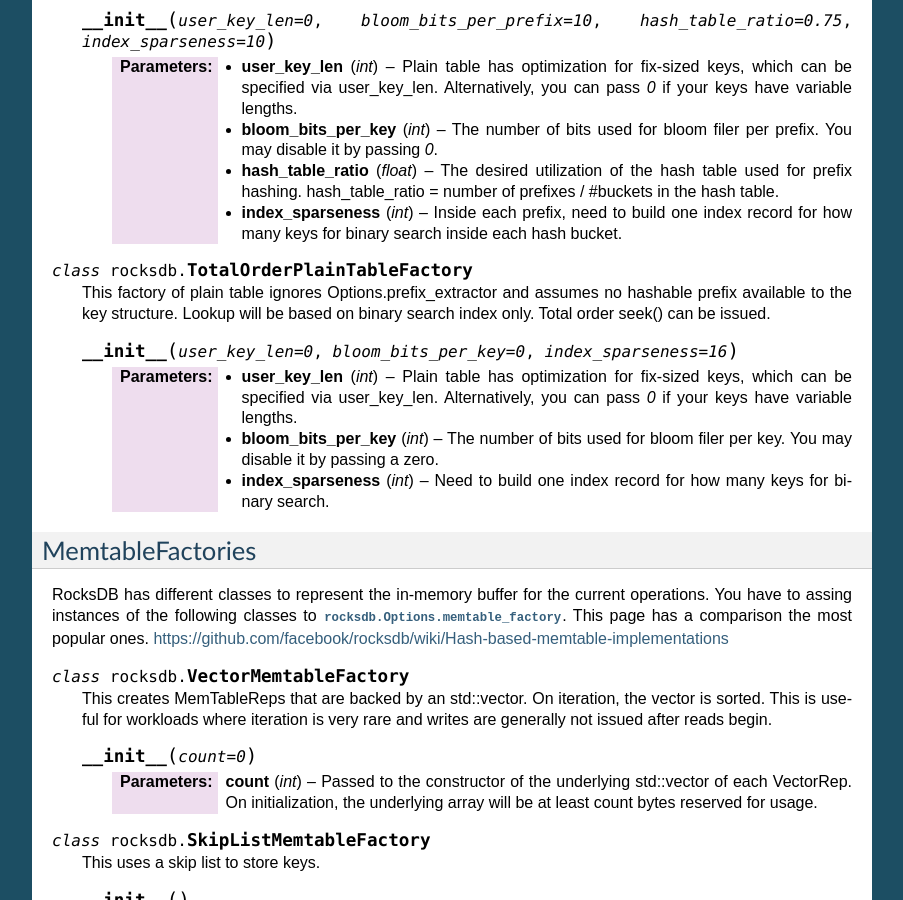
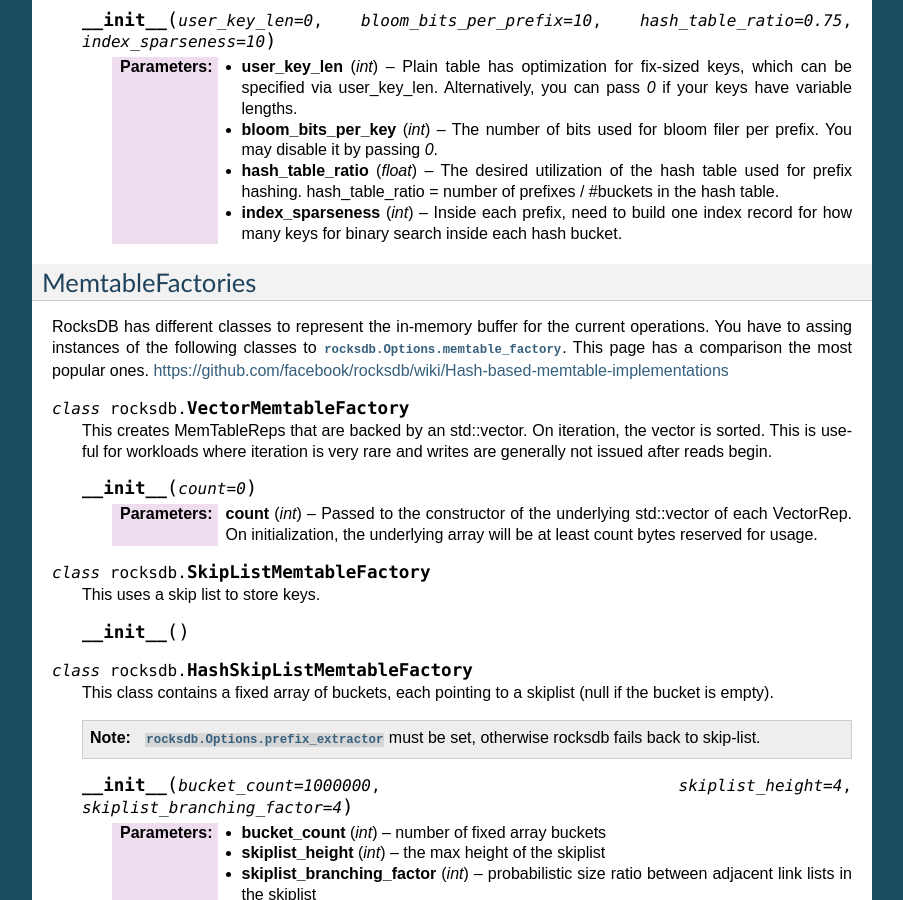
Before and after one commit to stephan-hof/pyrocksdb, a Sphinx documentation site: the page built from docs/api/options.rst, in a window 1280 px wide and 900 px high, scrolled down 14759 px. Shown: the whole window, without its empty margins (198-1101 px from the left). Built offline with Sphinx 7.4.7, drawn with Linux system fonts in a browser that asks for light colours; some of the changed text lies outside the part shown.

Commit message:
Remove TotalOrderPlainTableFactory. It was also removed in rocksdb.

```diff
--- a/docs/api/options.rst
+++ b/docs/api/options.rst
@@ -930,27 +930,6 @@
             Inside each prefix, need to build one index record for how
             many keys for binary search inside each hash bucket.
 
-.. py:class:: rocksdb.TotalOrderPlainTableFactory
-
-    This factory of plain table ignores Options.prefix_extractor and assumes no
-    hashable prefix available to the key structure. Lookup will be based on
-    binary search index only. Total order seek() can be issued.
-
-    .. py:method:: __init__(user_key_len=0, bloom_bits_per_key=0, index_sparseness=16)
-
-        :param int user_key_len:
-            Plain table has optimization for fix-sized keys, which can be
-            specified via user_key_len.
-            Alternatively, you can pass `0` if your keys have variable lengths.
-
-        :param int bloom_bits_per_key:
-            The number of bits used for bloom filer per key.
-            You may disable it by passing a zero.
-
-        :param int index_sparseness:
-            Need to build one index record for how many keys for binary search.
-
-
 .. _memtable_factories_label:
 
 MemtableFactories
--- a/docs/tutorial/index.rst
+++ b/docs/tutorial/index.rst
@@ -320,10 +320,10 @@
 
 As noted here :ref:`table_factories_label`, it is also possible to change the
 representation of the final data files.
-Here is an example how to use one of the 'PlainTables'. ::
+Here is an example how to use a 'PlainTable'. ::
 
     opts = rocksdb.Options()
-    opts.table_factory = rocksdb.TotalOrderPlainTableFactory()
+    opts.table_factory = rocksdb.PlainTableFactory()
     opts.create_if_missing = True
 
     db = rocksdb.DB("test.db", opts)
```
Also changed, not shown: 2 other files.
